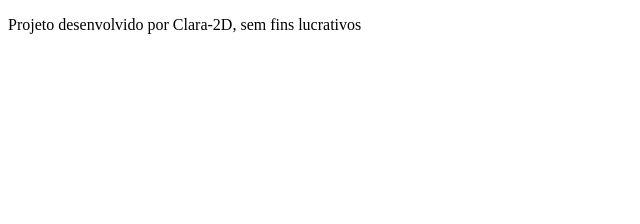
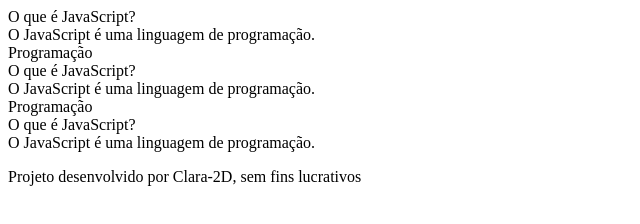
Before and after one commit to Clara260508/flashcard, a plain HTML site: page index.html in a window 1280 px wide. Shown: the whole page, without its empty margins (0-640 px from the left). Drawn offline with Linux system fonts and the light colour scheme.

Commit message:
Update index.html

```diff
--- a/index.html
+++ b/index.html
@@ -9,7 +9,39 @@
     <main>
        <section id="container">
         <article class="cartao">
+            <div class="cartao__conteudo>
+                <h3>Programação</h3>
+                <div class="cartao__conteudo__pergunta">
+                    O que é JavaScript?
+                <div/>
+                <div class="cartao__conteudo__resposta">
+                    O JavaScript é uma linguagem de programação.
+                </div>
+             </div>
+        </article>
 
+           <article class="cartao">
+            <div class="cartao__conteudo>
+                <h3>Programação</h3>
+                <div class="cartao__conteudo__pergunta">
+                    O que é JavaScript?
+                <div/>
+                <div class="cartao__conteudo__resposta">
+                    O JavaScript é uma linguagem de programação.
+                </div>
+             </div>
+        </article>
+
+           <article class="cartao">
+            <div class="cartao__conteudo>
+                <h3>Programação</h3>
+                <div class="cartao__conteudo__pergunta">
+                    O que é JavaScript?
+                <div/>
+                <div class="cartao__conteudo__resposta">
+                    O JavaScript é uma linguagem de programação.
+                </div>
+             </div>
         </article>
        </section>
     </main>
```
